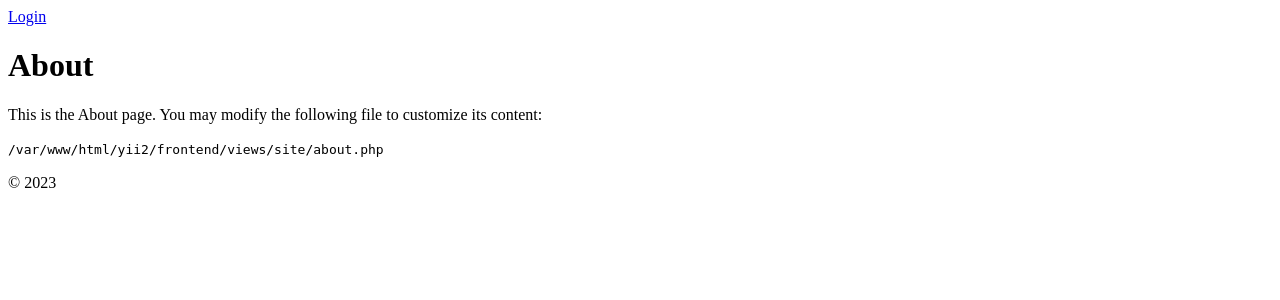
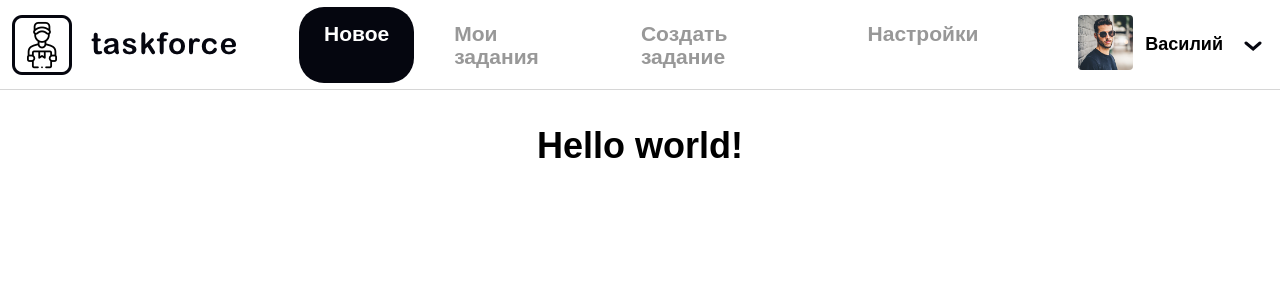
Before and after one commit to racoon-typing/php-2, a Yii app: template yii2/frontend/views/site/about.php in a window 1280 px wide. Shown: the top 300 px of the page. Run offline with PHP 8.4 and a stand-in for Yii, Linux system fonts and the light colour scheme; the template is opened without the code that fills it, so the values that code supplies are empty; some libraries are stand-ins or nearby versions; some web fonts are replaced.

Commit message:
добавил и отобрзаил главную страницу

```diff
--- a/yii2/frontend/views/layouts/main.php
+++ b/yii2/frontend/views/layouts/main.php
@@ -3,82 +3,78 @@
 /** @var \yii\web\View $this */
 /** @var string $content */
 
-use common\widgets\Alert;
 use frontend\assets\AppAsset;
-use yii\bootstrap5\Breadcrumbs;
-use yii\bootstrap5\Html;
-use yii\bootstrap5\Nav;
-use yii\bootstrap5\NavBar;
 
 AppAsset::register($this);
 ?>
 <?php $this->beginPage() ?>
+
 <!DOCTYPE html>
-<html lang="<?= Yii::$app->language ?>" class="h-100">
+<html lang="ru">
+
 <head>
-    <meta charset="<?= Yii::$app->charset ?>">
-    <meta name="viewport" content="width=device-width, initial-scale=1, shrink-to-fit=no">
-    <?php $this->registerCsrfMetaTags() ?>
-    <title><?= Html::encode($this->title) ?></title>
-    <?php $this->head() ?>
+    <meta charset="utf-8">
+    <meta name="viewport" content="width=device-width,initial-scale=1">
+    <title>Taskforce</title>
+    <link rel="stylesheet" href="css/style.css">
 </head>
-<body class="d-flex flex-column h-100">
-<?php $this->beginBody() ?>
 
-<header>
-    <?php
-    NavBar::begin([
-        'brandLabel' => Yii::$app->name,
-        'brandUrl' => Yii::$app->homeUrl,
-        'options' => [
-            'class' => 'navbar navbar-expand-md navbar-dark bg-dark fixed-top',
-        ],
-    ]);
-    $menuItems = [
-        ['label' => 'Home', 'url' => ['/site/index']],
-        ['label' => 'About', 'url' => ['/site/about']],
-        ['label' => 'Contact', 'url' => ['/site/contact']],
-    ];
-    if (Yii::$app->user->isGuest) {
-        $menuItems[] = ['label' => 'Signup', 'url' => ['/site/signup']];
-    }
+<body>
+    <?php $this->beginBody() ?>
 
-    echo Nav::widget([
-        'options' => ['class' => 'navbar-nav me-auto mb-2 mb-md-0'],
-        'items' => $menuItems,
-    ]);
-    if (Yii::$app->user->isGuest) {
-        echo Html::tag('div',Html::a('Login',['/site/login'],['class' => ['btn btn-link login text-decoration-none']]),['class' => ['d-flex']]);
-    } else {
-        echo Html::beginForm(['/site/logout'], 'post', ['class' => 'd-flex'])
-            . Html::submitButton(
-                'Logout (' . Yii::$app->user->identity->username . ')',
-                ['class' => 'btn btn-link logout text-decoration-none']
-            )
-            . Html::endForm();
-    }
-    NavBar::end();
-    ?>
-</header>
+    <header class="page-header">
+        <nav class="main-nav">
+            <a href='#' class="header-logo">
+                <img class="logo-image" src="img/logotype.png" width=227 height=60 alt="taskforce">
+            </a>
+            <div class="nav-wrapper">
+                <ul class="nav-list">
+                    <li class="list-item list-item--active">
+                        <a class="link link--nav">Новое</a>
+                    </li>
+                    <li class="list-item">
+                        <a href="#" class="link link--nav">Мои задания</a>
+                    </li>
+                    <li class="list-item">
+                        <a href="#" class="link link--nav">Создать задание</a>
+                    </li>
+                    <li class="list-item">
+                        <a href="#" class="link link--nav">Настройки</a>
+                    </li>
+                </ul>
+            </div>
+        </nav>
+        <div class="user-block">
+            <a href="#">
+                <img class="user-photo" src="img/man-glasses.png" width="55" height="55" alt="Аватар">
+            </a>
+            <div class="user-menu">
+                <p class="user-name">Василий</p>
+                <div class="popup-head">
+                    <ul class="popup-menu">
+                        <li class="menu-item">
+                            <a href="#" class="link">Настройки</a>
+                        </li>
+                        <li class="menu-item">
+                            <a href="#" class="link">Связаться с нами</a>
+                        </li>
+                        <li class="menu-item">
+                            <a href="#" class="link">Выход из системы</a>
+                        </li>
+                    </ul>
+                </div>
+            </div>
+        </div>
+    </header>
 
-<main role="main" class="flex-shrink-0">
-    <div class="container">
-        <?= Breadcrumbs::widget([
-            'links' => isset($this->params['breadcrumbs']) ? $this->params['breadcrumbs'] : [],
-        ]) ?>
-        <?= Alert::widget() ?>
-        <?= $content ?>
-    </div>
-</main>
+    <!-- Контейнер -->
+    <main class="main-content main-content--center container">
+        <h1>
+             Hello world!
+        </h1>
+    </main>
+</body>
+<?php $this->endBody() ?>
 
-<footer class="footer mt-auto py-3 text-muted">
-    <div class="container">
-        <p class="float-start">&copy; <?= Html::encode(Yii::$app->name) ?> <?= date('Y') ?></p>
-        <p class="float-end"><?= Yii::powered() ?></p>
-    </div>
-</footer>
-
-<?php $this->endBody() ?>
-</body>
 </html>
 <?php $this->endPage();
```
Also changed, not shown: yii2/frontend/views/layouts/second.php (added, +88 -0 lines).
